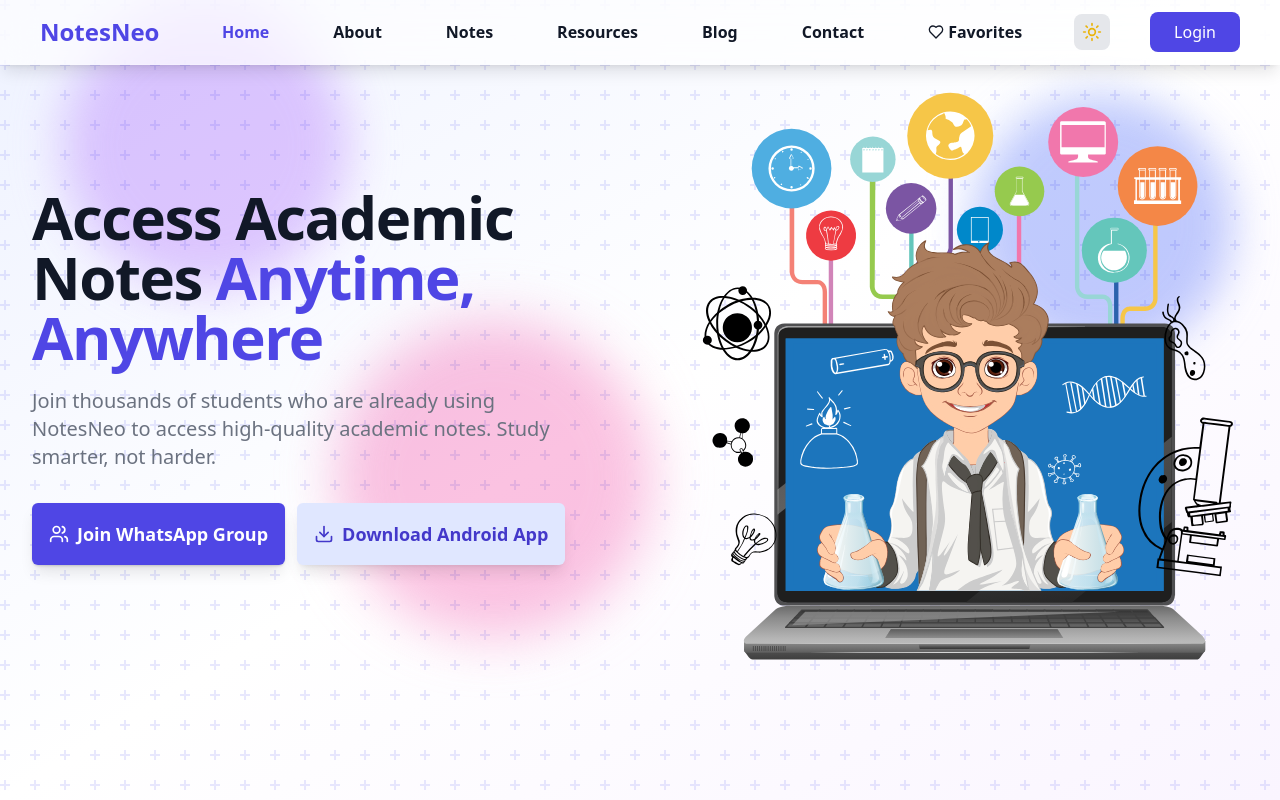
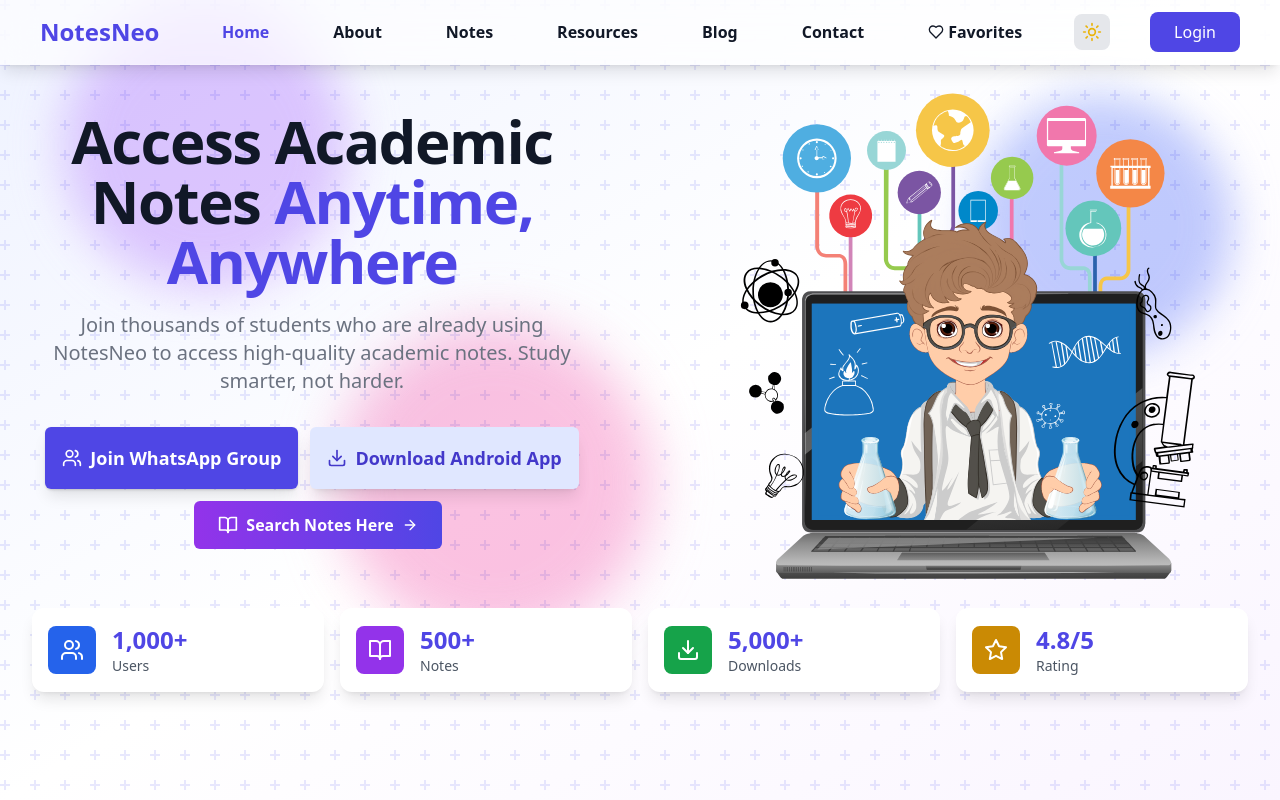
Before and after one commit to decodewithdeepak/notesneo, a React (Vite) app: page / in a window 1280 px wide. Shown: the top 800 px of the page. Built offline with nearby package versions, Linux system fonts and the light colour scheme; no server answers.

Commit message:
stats section added

```diff
--- /dev/null
+++ b/src/data/testimonialsData.ts
@@ -0,0 +1,46 @@
+import type { Testimonial } from '../types';
+
+export const testimonials: Testimonial[] = [
+  {
+    name: 'Deepak Modi',
+    title: 'BTech Student',
+    quote: 'NotesNeo has been a game-changer for my studies. The notes are well-organized and easy to understand.',
+    rating: 5,
+    image: 'https://i.ibb.co/fxHpNCX/deepak-modi.jpg',
+  },
+  {
+    name: 'Nitish Modi',
+    title: 'BCA Student',
+    quote: 'The quality of notes and the community support have helped me improve my academic performance significantly.',
+    rating: 5,
+    image: 'https://images.unsplash.com/photo-1472099645785-5658abf4ff4e?ixlib=rb-1.2.1&ixid=eyJhcHBfaWQiOjEyMDd9&auto=format&fit=facearea&facepad=2&w=256&h=256&q=80',
+  },
+  {
+    name: 'Sandeep Nandi',
+    title: 'BBA Student',
+    quote: 'I love how easy it is to access and download notes. The mobile app is a great addition!',
+    rating: 4,
+    image: 'https://images.unsplash.com/photo-1472099645785-5658abf4ff4e?ixlib=rb-1.2.1&ixid=eyJhcHBfaWQiOjEyMDd9&auto=format&fit=facearea&facepad=2&w=256&h=256&q=80',
+  },
+  {
+    name: 'Vishal Singh',
+    title: 'BBA Student',
+    quote: 'The platform has made studying much more efficient. I can focus on understanding rather than note-taking.',
+    rating: 5,
+    image: 'https://images.unsplash.com/photo-1472099645785-5658abf4ff4e?ixlib=rb-1.2.1&ixid=eyJhcHBfaWQiOjEyMDd9&auto=format&fit=facearea&facepad=2&w=256&h=256&q=80',
+  },
+  {
+    name: 'Shivam Kumar',
+    title: 'BTech Student',
+    quote: 'The subject categorization and unit-wise breakdown makes finding specific topics very convenient.',
+    rating: 5,
+    image: 'https://images.unsplash.com/photo-1472099645785-5658abf4ff4e?ixlib=rb-1.2.1&ixid=eyJhcHBfaWQiOjEyMDd9&auto=format&fit=facearea&facepad=2&w=256&h=256&q=80',
+  },
+  {
+    name: 'Preet Raj',
+    title: 'BCA Student',
+    quote: 'NotesNeo has become an essential part of my study routine. Highly recommended!',
+    rating: 4,
+    image: 'https://images.unsplash.com/photo-1472099645785-5658abf4ff4e?ixlib=rb-1.2.1&ixid=eyJhcHBfaWQiOjEyMDd9&auto=format&fit=facearea&facepad=2&w=256&h=256&q=80',
+  },
+];
--- a/src/pages/Home.tsx
+++ b/src/pages/Home.tsx
@@ -2,6 +2,7 @@
 import { Link } from 'react-router-dom';
 import { TestimonialSlider } from '../components/TestimonialSlider';
 import { CreatorSection } from '../components/CreatorSection';
+import { testimonials } from '../data/testimonialsData';
 
 export function Home() {
   return (
@@ -27,10 +28,10 @@
 
           {/* Main Content (Grid Layout) */}
           <div className="max-w-7xl mx-auto relative z-10 pb-8 sm:pb-16 md:pb-20 lg:max-w-7xl lg:w-full lg:pb-28 xl:pb-30">
-            <main className="mt-24 mx-auto max-w-7xl px-4 sm:mt-28 sm:px-6 md:mt-32 lg:mt-16 lg:px-8 xl:mt-30">
+            <main className="mt-24 mx-auto max-w-7xl px-4 sm:mt-28 sm:px-6 md:mt-32 lg:mt-20 lg:px-8 xl:mt-30">
               <div className="grid grid-cols-1 lg:grid-cols-2 gap-6 lg:gap-24 items-center justify-center">
                 {/* Text Section */}
-                <div className="sm:text-center lg:text-left" data-aos="fade-right">
+                <div className="text-center" data-aos="fade-right">
                   <h1 className="text-4xl tracking-tight font-extrabold text-gray-900 dark:text-white sm:text-5xl md:text-6xl lg:text-6xl xl:text-6xl">
                     <span className="block xl:inline">Access Academic Notes</span>{' '}
                     <span className="block text-indigo-600 xl:inline">Anytime, Anywhere</span>
@@ -39,12 +40,13 @@
                     Join thousands of students who are already using NotesNeo to access high-quality academic notes. Study smarter, not harder.
                   </p>
 
-                  <div className="mt-5 sm:mt-8 sm:flex sm:justify-center lg:justify-start">
+                  {/* CTA Buttons */}
+                  <div className="mt-5 sm:mt-8 sm:flex sm:justify-center">
                     {/* WhatsApp Group Button */}
                     <div className="rounded-md shadow" data-aos="fade-up" data-aos-delay="200">
                       <a
                         href="https://chat.whatsapp.com/EtBjr3a2V8n1biCfXYf1iw"
-                        className="w-full flex items-center justify-center px-6 py-3 border border-transparent text-base font-semibold rounded-md text-white bg-indigo-600 hover:bg-indigo-700 hover:scale-105 transition duration-300 ease-in-out shadow-lg hover:shadow-indigo-500/50 md:py-4 md:text-lg md:px-4"
+                        className="w-full flex items-center justify-center px-6 py-3 border border-transparent text-base font-semibold rounded-md text-white bg-indigo-600 hover:bg-indigo-700 transition duration-300 ease-in-out shadow-lg hover:shadow-indigo-500/50 md:py-4 md:text-lg md:px-4"
                       >
                         <Users className="w-5 h-5 mr-2" />
                         Join WhatsApp Group
@@ -55,7 +57,7 @@
                     <div className="mt-3 sm:mt-0 sm:ml-3" data-aos="fade-up" data-aos-delay="400">
                       <a
                         href="https://drive.google.com/uc?export=download&id=19zqey0UnyHMvLes_Nj-kDlzB2rRRxBdA"
-                        className="w-full flex items-center justify-center px-6 py-3 border border-transparent text-base font-semibold rounded-md text-indigo-700 bg-indigo-100 hover:bg-indigo-200 hover:scale-105 transition duration-300 ease-in-out shadow-lg hover:shadow-indigo-300/50 md:py-4 md:text-lg md:px-4"
+                        className="w-full flex items-center justify-center px-6 py-3 border border-transparent text-base font-semibold rounded-md text-indigo-700 bg-indigo-100 hover:bg-indigo-200 transition duration-300 ease-in-out shadow-lg hover:shadow-indigo-300/50 md:py-4 md:text-lg md:px-4"
                       >
                         <Download className="w-5 h-5 mr-2" />
                         Download Android App
@@ -63,17 +65,55 @@
                     </div>
                   </div>
 
+                  {/* Search Notes Button */}
+                  <div className="mt-3 sm:mt-0 sm:ml-3 px-6 py-3 flex justify-center" data-aos="fade-up" data-aos-delay="400">
+                    <Link
+                      to="/notes"
+                      className="group relative inline-flex items-center justify-center px-6 py-3 text-base font-semibold text-white bg-gradient-to-r from-purple-600 to-indigo-600 rounded-md hover:from-purple-700 hover:to-indigo-700 transform hover:scale-105 focus:outline-none focus:ring-2 focus:ring-indigo-500 transition-all duration-300 ease-in-out"
+                    >
+                      <BookOpen className="w-5 h-5 mr-2" />
+                      Search Notes Here
+                      <ArrowRight className="w-4 h-4 ml-2 transform group-hover:translate-x-1 transition-transform duration-200" />
+                    </Link>
+                  </div>
+
                 </div>
 
                 {/* Image Section */}
                 <div className="relative" data-aos="fade-left">
                   <img
-                    className="w-full h-auto object-contain sm:h-72 md:h-80 lg:h-[60%] xl:h-[80%]  transform hover:scale-105 transition-transform duration-500"
+                    className="w-full h-auto object-contain sm:h-72 md:h-96 lg:h-96 xl:h-[32rem] transform hover:scale-105 transition-transform duration-500"
                     src="/assets/hero.svg"
                     alt="Students studying"
                   />
                 </div>
               </div>
+
+{/* Statistics Section */}
+<div className="grid grid-cols-2 md:grid-cols-4 gap-4 mt-4">
+  {stats.map((stat) => (
+    <div
+      key={stat.label}
+      className="bg-white dark:bg-gray-800 rounded-xl p-4 shadow-lg transition-shadow duration-300"
+    >
+      <div className="flex items-center space-x-4">
+        {/* Solid Color Icon Wrapper */}
+        <div className={`p-3 rounded-lg ${stat.color} ${stat.darkColor}`}>
+          <stat.icon className="w-6 h-6 text-white" />
+        </div>
+        <div>
+          <div className="text-2xl font-bold text-indigo-600 dark:text-indigo-400">
+            {stat.value}
+          </div>
+          <div className="text-sm text-gray-600 dark:text-gray-400">{stat.label}</div>
+        </div>
+      </div>
+    </div>
+  ))}
+</div>
+
+
+
             </main>
           </div>
         </div>
@@ -146,6 +186,38 @@
   );
 }
 
+const stats = [
+  {
+    label: 'Users',
+    value: '1,000+',
+    icon: Users,
+    color: 'bg-blue-600', // Solid color instead of gradient
+    darkColor: 'dark:bg-blue-500', // Dark mode solid color
+  },
+  {
+    label: 'Notes',
+    value: '500+',
+    icon: BookOpen,
+    color: 'bg-purple-600', // Solid color instead of gradient
+    darkColor: 'dark:bg-purple-500', // Dark mode solid color
+  },
+  {
+    label: 'Downloads',
+    value: '5,000+',
+    icon: Download,
+    color: 'bg-green-600', // Solid color instead of gradient
+    darkColor: 'dark:bg-green-500', // Dark mode solid color
+  },
+  {
+    label: 'Rating',
+    value: '4.8/5',
+    icon: Star,
+    color: 'bg-yellow-600', // Solid color instead of gradient
+    darkColor: 'dark:bg-yellow-500', // Dark mode solid color
+  },
+];
+
+
 const features = [
   {
     name: 'Comprehensive Notes',
@@ -178,48 +250,3 @@
     icon: RefreshCw,
   },
 ];
-
-const testimonials = [
-  {
-    name: 'Deepak Modi',
-    title: 'BTech Student',
-    quote: 'NotesNeo has been a game-changer for my studies. The notes are well-organized and easy to understand.',
-    rating: 5,
-    image: 'https://i.ibb.co/fxHpNCX/deepak-modi.jpg',
-  },
-  {
-    name: 'Nitish Modi',
-    title: 'BCA Student',
-    quote: 'The quality of notes and the community support have helped me improve my academic performance significantly.',
-    rating: 5,
-    image: 'https://images.unsplash.com/photo-1472099645785-5658abf4ff4e?ixlib=rb-1.2.1&ixid=eyJhcHBfaWQiOjEyMDd9&auto=format&fit=facearea&facepad=2&w=256&h=256&q=80',
-  },
-  {
-    name: 'Sandeep Nandi',
-    title: 'BBA Student',
-    quote: 'I love how easy it is to access and download notes. The mobile app is a great addition!',
-    rating: 4,
-    image: 'https://images.unsplash.com/photo-1472099645785-5658abf4ff4e?ixlib=rb-1.2.1&ixid=eyJhcHBfaWQiOjEyMDd9&auto=format&fit=facearea&facepad=2&w=256&h=256&q=80',
-  },
-  {
-    name: 'Vishal Singh',
-    title: 'BBA Student',
-    quote: 'The platform has made studying much more efficient. I can focus on understanding rather than note-taking.',
-    rating: 5,
-    image: 'https://images.unsplash.com/photo-1472099645785-5658abf4ff4e?ixlib=rb-1.2.1&ixid=eyJhcHBfaWQiOjEyMDd9&auto=format&fit=facearea&facepad=2&w=256&h=256&q=80',
-  },
-  {
-    name: 'Shivam Kumar',
-    title: 'BTech Student',
-    quote: 'The subject categorization and unit-wise breakdown makes finding specific topics very convenient.',
-    rating: 5,
-    image: 'https://images.unsplash.com/photo-1472099645785-5658abf4ff4e?ixlib=rb-1.2.1&ixid=eyJhcHBfaWQiOjEyMDd9&auto=format&fit=facearea&facepad=2&w=256&h=256&q=80',
-  },
-  {
-    name: 'Preet Raj',
-    title: 'BCA Student',
-    quote: 'NotesNeo has become an essential part of my study routine. Highly recommended!',
-    rating: 4,
-    image: 'https://images.unsplash.com/photo-1472099645785-5658abf4ff4e?ixlib=rb-1.2.1&ixid=eyJhcHBfaWQiOjEyMDd9&auto=format&fit=facearea&facepad=2&w=256&h=256&q=80',
-  },
-];
```
Also changed, not shown: src/types/index.ts (+8 -0 lines).
